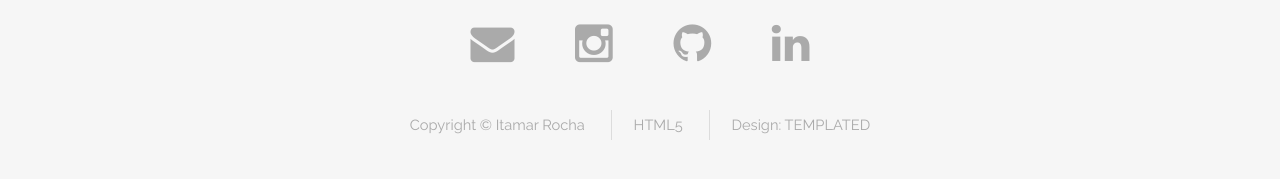
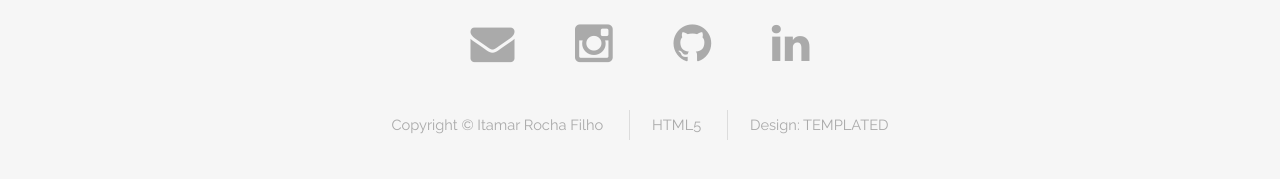
Before and after one commit to ItamarRocha/ItamarRocha.github.io, a Jekyll site: the page index.html, which Jekyll copies as it is, in a window 1280 px wide and 900 px high, scrolled down 3082 px. Shown: the part 643-822 px from the top of the window. Built offline with Jekyll 4.4.1, drawn with Linux system fonts in a browser that asks for light colours; some of the changed text lies outside the part shown.

Commit message:
added Filho last name

```diff
--- a/_layouts/default.html
+++ b/_layouts/default.html
@@ -105,7 +105,7 @@
             <li><a href="https://www.linkedin.com/in/itamarrocha" class="icon fa-linkedin"></a></li>
         </ul>
         <ul class="copyright">
-            <li>Copyright &copy; Itamar Rocha</li>
+            <li>Copyright &copy; Itamar Rocha Filho</li>
             <li> HTML5</li>
             <li>Design: <a href="http://templated.co">TEMPLATED</a></li>
         </ul>
--- a/index.html
+++ b/index.html
@@ -76,7 +76,7 @@
 
 		<!-- Banner -->
 			<section id="banner">
-				<h2>Itamar Rocha</h2>
+				<h2>Itamar Rocha Filho</h2>
 				<p>Machine learning and Software Engineering</p>
 			</section>
 
@@ -284,7 +284,7 @@
                         <li><a href="https://www.linkedin.com/in/itamarrocha" class="icon fa-linkedin"></a></li>
 					</ul>
 					<ul class="copyright">
-						<li>Copyright &copy; Itamar Rocha</li>
+						<li>Copyright &copy; Itamar Rocha Filho</li>
                         <li> HTML5</li>
 						<li>Design: <a href="http://templated.co">TEMPLATED</a></li>
 					</ul>
--- a/research.html
+++ b/research.html
@@ -6,7 +6,7 @@
 -->
 <html>
     <head>
-        <title>Itamar Rocha - Projects and Research</title>
+        <title>Itamar Rocha Filho - Projects and Research</title>
         <meta http-equiv="content-type" content="text/html; charset=utf-8" />
         <meta name="description" content="" />
         <meta name="keywords" content="" />
@@ -187,7 +187,7 @@
                         <li><a href="https://www.linkedin.com/in/itamarrocha" class="icon fa-linkedin"></a></li>
 					</ul>
 					<ul class="copyright">
-						<li>Copyright &copy; Itamar Rocha</li>
+						<li>Copyright &copy; Itamar Rocha Filho</li>
                         <li> HTML5</li>
 						<li>Design: <a href="http://templated.co">TEMPLATED</a></li>
 					</ul>
```
